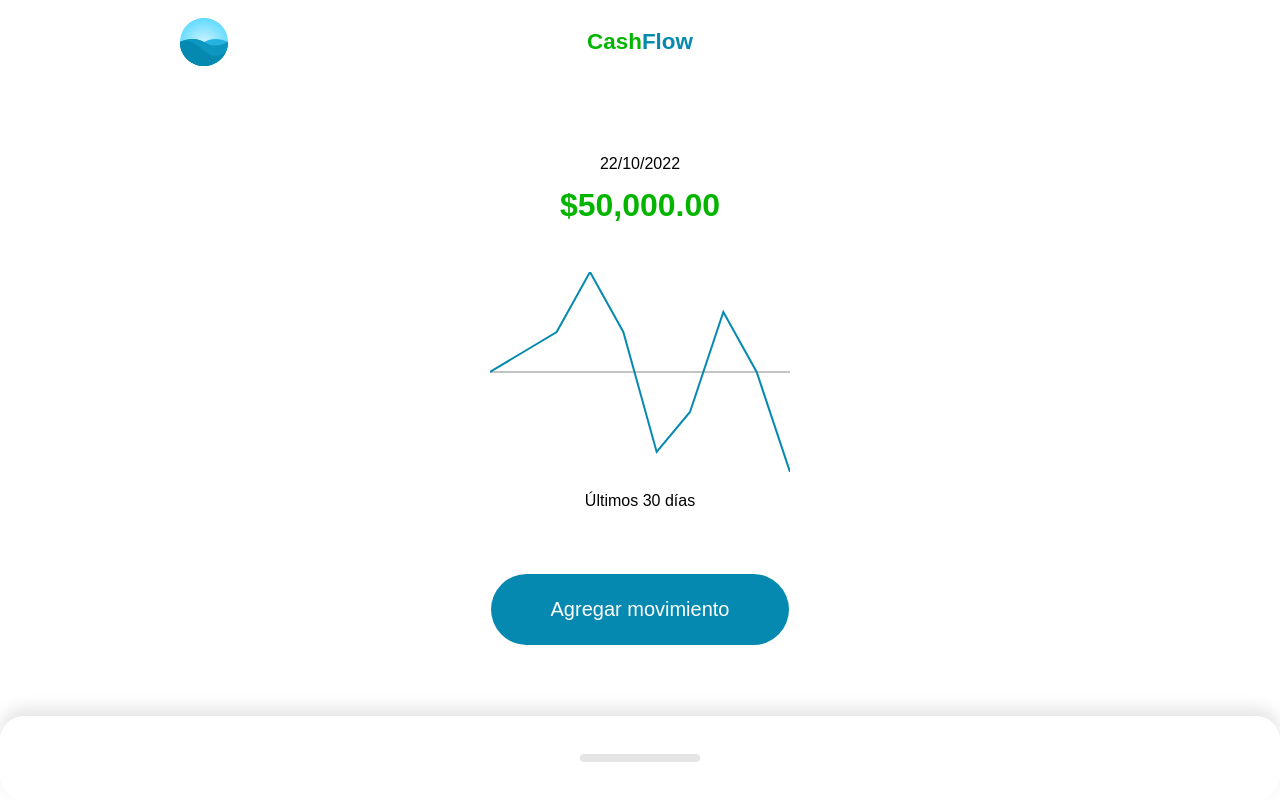
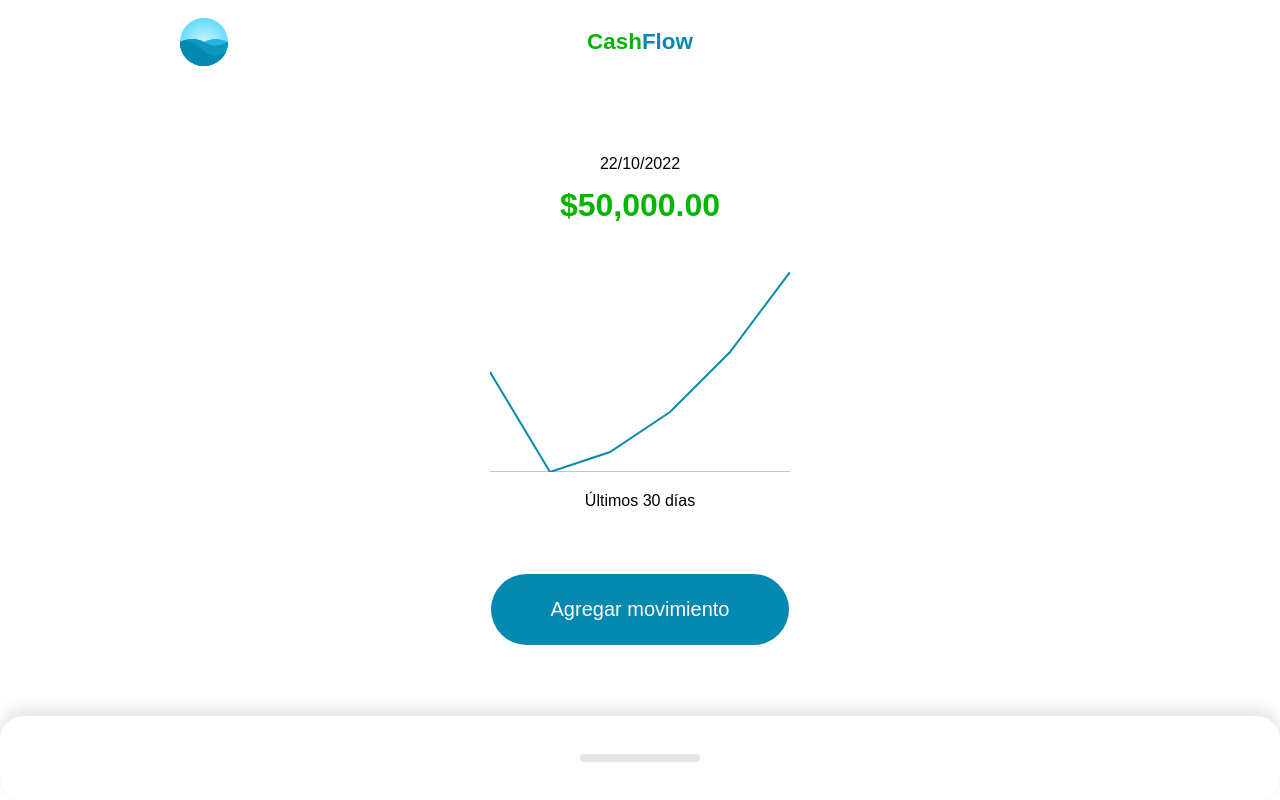
Before and after one commit to Mike-droid/curso-practico-vuejs, a Vue app: page / in a window 1280 px wide. Built offline with nearby package versions, Linux system fonts and the light colour scheme.

Commit message:
Clase 16

```diff
--- a/src/components/Home.vue
+++ b/src/components/Home.vue
@@ -41,45 +41,68 @@
     Action,
     Graphic,
   },
-
   data() {
     return {
       amount: null,
       dateLabel: "22/10/2022",
-      amounts: [100, 200, 500, 200, -400, -200, 300, 0, -500],
       movements: [
         {
           id: 1,
           title: "movement 1",
           description: "movement 1",
           amount: 100,
+          time: new Date("07-01-2022"),
         },
         {
           id: 2,
           title: "movement 2",
           description: "movement 2",
           amount: 200,
+          time: new Date("07-02-2022"),
         },
         {
           id: 3,
           title: "movement 3",
           description: "movement 3",
           amount: 300,
+          time: new Date("07-03-2022"),
         },
         {
           id: 4,
           title: "movement 4",
           description: "movement 4",
           amount: 400,
+          time: new Date("07-04-2022"),
         },
         {
           id: 5,
           title: "movement 5",
           description: "movement 5",
           amount: -400,
+          time: new Date("07-05-2022"),
         },
       ],
     };
   },
+  computed: {
+    amounts() {
+      const lastDays = this.movements
+        .filter((m) => {
+          const today = new Date();
+          const oldDate = today.setDate(today.getDate() - 30);
+
+          return m.time > oldDate;
+        })
+        .map((m) => m.amount);
+
+      return lastDays.map((m, index) => {
+        const lastMovements = lastDays.slice(0, index);
+
+        return lastMovements.reduce((suma, movement) => {
+          return suma + movement;
+        }, 0);
+      });
+    },
+  },
 };
 </script>
```
Also changed, not shown: 1 other file (tests, documents, lock files or other folders).
